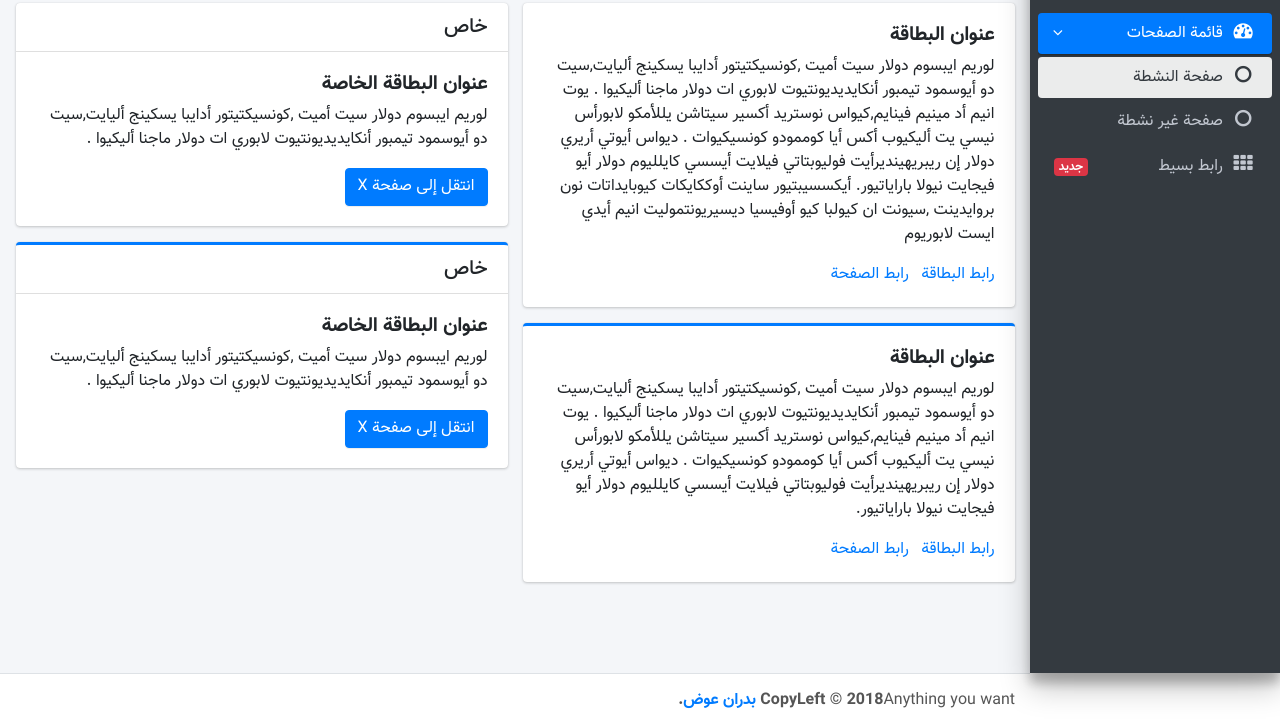
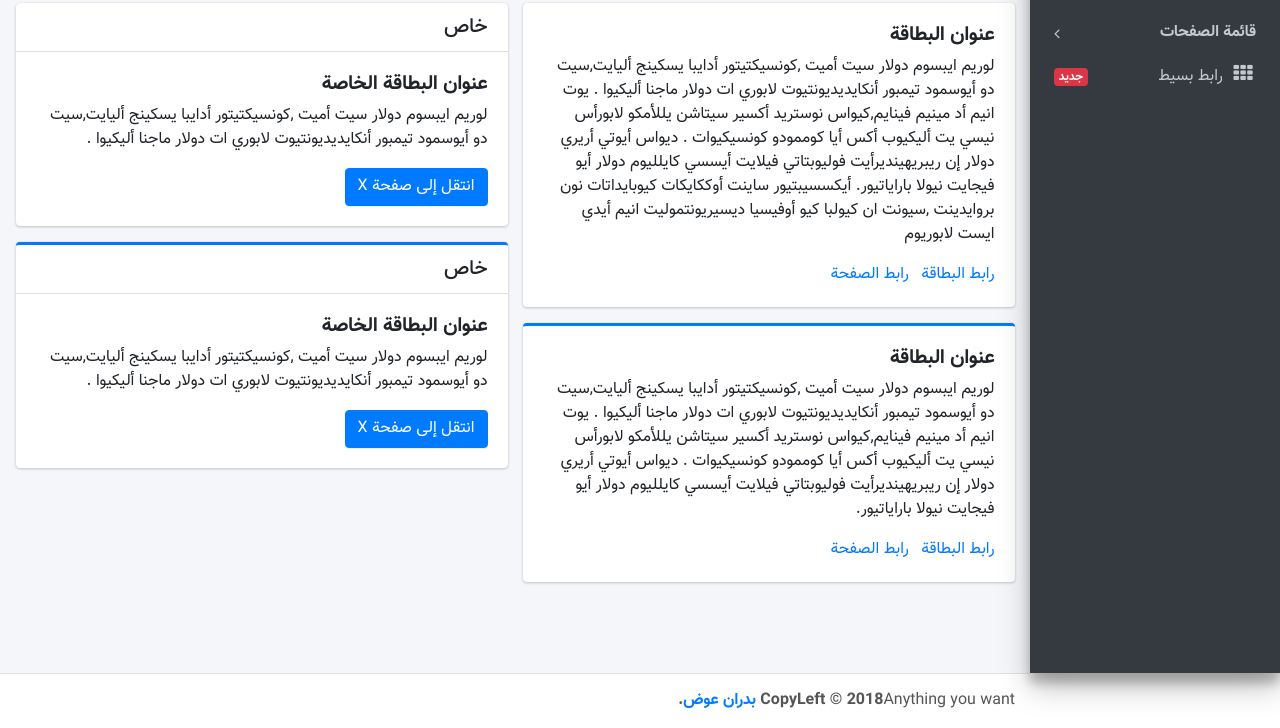
Before and after one commit to badranawad/adminlte-rtl, a plain HTML site: page starter.html in a window 1280 px wide. Shown: the part 127-855 px from the top of the page. Drawn offline with Linux system fonts and the light colour scheme; files whose address does not match are found by name.

Commit message:
Dropdown Menu Fixed

```diff
--- a/starter.html
+++ b/starter.html
@@ -177,24 +177,21 @@ scratch. This page gets rid of all links and provides the needed markup only.
                         <ul class="nav nav-pills nav-sidebar flex-column" data-widget="treeview" role="menu" data-accordion="false">
                             <!-- Add icons to the links using the .nav-icon class
                  with font-awesome or any other icon font library -->
-                            <li class="nav-item has-treeview menu-open">
-                                <a href="#" class="nav-link active">
-                                    <i class="nav-icon fa fa-dashboard"></i>
-                                    <p>
+                            <li class="nav-item has-treeview menu-close">
+                                <a href="#" class="nav-link">
+                                    <p class=" text-bold">
                                         قائمة الصفحات
                                         <i class="right fa fa-angle-left"></i>
                                     </p>
                                 </a>
                                 <ul class="nav nav-treeview">
                                     <li class="nav-item">
-                                        <a href="#" class="nav-link active">
-                                            <i class="fa fa-circle-o nav-icon"></i>
+                                        <a href="#" class="nav-link">
                                             <p>صفحة النشطة</p>
                                         </a>
                                     </li>
                                     <li class="nav-item">
                                         <a href="#" class="nav-link">
-                                            <i class="fa fa-circle-o nav-icon"></i>
                                             <p>صفحة غير نشطة</p>
                                         </a>
                                     </li>
```
